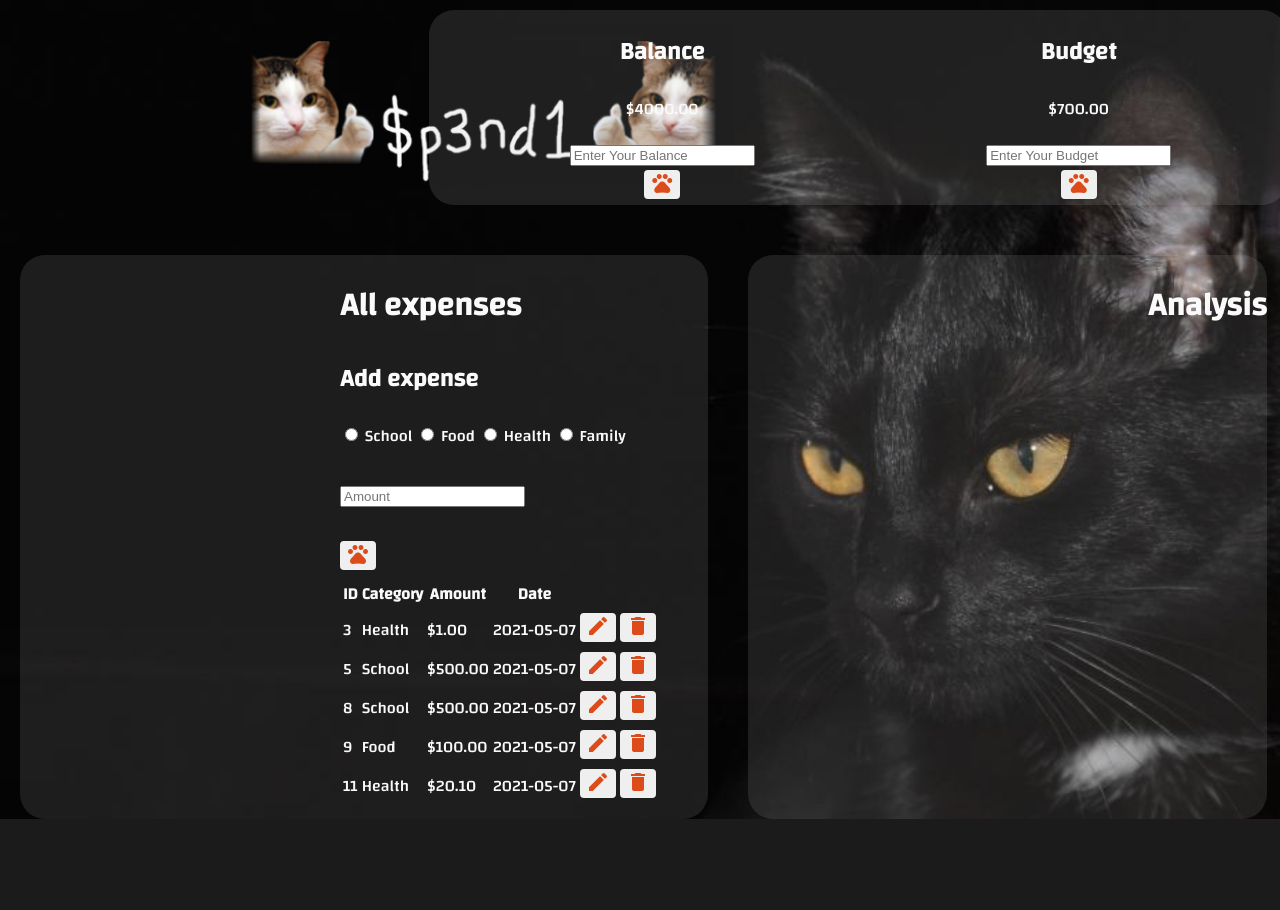
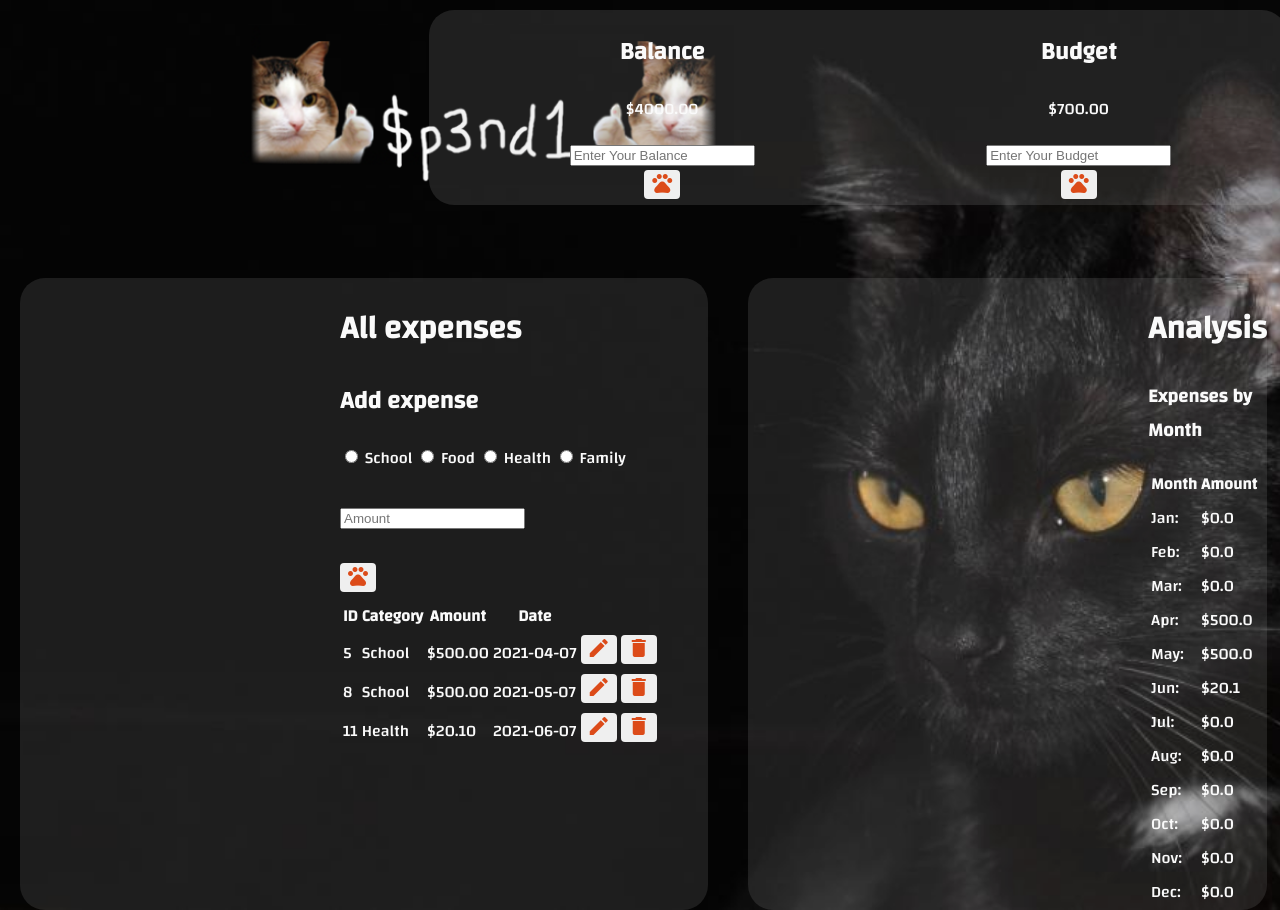
Before and after one commit to kamaljitSB/test-repo, a Flask app: page / in a window 1280 px wide. Before the commit the page ends 819 px from the top, so only its background shows below. Run offline with Flask 2, Linux system fonts and the light colour scheme.

Commit message:
Display expenses by month

```diff
--- a/Models/expense.csv
+++ b/Models/expense.csv
@@ -1,6 +1,4 @@
 ID,Category,Amount,Date
-3,Health,1.00,2021-05-07
-5,School,500.00,2021-05-07
+5,School,500.00,2021-04-07
 8,School,500.00,2021-05-07
-9,Food,100.00,2021-05-07
-11,Health,20.10,2021-05-07
+11,Health,20.10,2021-06-07
--- a/app.py
+++ b/app.py
@@ -7,6 +7,7 @@ from Models.expense_manager import ExpenseManager
 app = Flask(__name__)
 app.secret_key = b'ooo_5#y2L"F4Q9858z\n\xec]/'
 
+# Database filename: csv file for expense and balance/budget
 expense_csv = "Models\expense.csv"
 balance_csv = "data.csv"
 
@@ -49,6 +50,11 @@ def list_all_expenses():
     return {"expenses": EM.get_expenses()}
 
 
+def display_expense_by_month():
+    EM = ExpenseManager()
+    EM.from_csv(expense_csv)
+    return EM.by_month_expense()
+
 
 def delete_expense(ID):
     """ Delete the expense record from the list"""
@@ -59,6 +65,7 @@ def delete_expense(ID):
     EM.del_expense(ID)
     EM.override_to_csv(expense_csv)
 
+
 def update_expense(ID, category, amount, date):
     EM = ExpenseManager()
     EM.from_csv(expense_csv)
@@ -68,11 +75,20 @@ def update_expense(ID, category, amount, date):
     EM.override_to_csv(expense_csv)
 
 
+##################################################################
+### Routes from here ###
+
+@app.route('/')
+def index():
+    return render_template("main.html", expenses=list_all_expenses(), balanceBudget=from_csv(balance_csv), byMonth=display_expense_by_month())
+
+
 @app.route("/delete/<int:ID>")
 def delete(ID):
     delete_expense(ID)
     flash(f'Expense #{ID} has been deleted!')
     return redirect(url_for("index"))
+
 
 @app.route("/update/<int:ID>")
 def edit(ID):
@@ -86,6 +102,7 @@ def edit(ID):
     category=category.lower()
 
     return render_template("update.html", ID=ID,category=category, amount=amount, date=date)
+
 
 @app.route("/update/<int:ID>", methods=['POST'])
 def update(ID):
@@ -101,12 +118,6 @@ def update(ID):
     update_expense(ID, category, amount, date)
     flash(f'Expense #{ID} has been updated!')
     return redirect(url_for("index"))
-
-
-
-@app.route('/')
-def index():
-    return render_template("main.html", expenses=list_all_expenses(), balanceBudget=from_csv(balance_csv))
 
 
 @app.route("/add",  methods=['POST'])
--- a/data.csv
+++ b/data.csv
@@ -8,7 +8,6 @@ balance,budget
 600.00,300.00
 600.00,300.00
 600.00,300.00
-
 -11521.0,300.00
 -11721.0,300.00
 -11742.0,300.00
@@ -22,3 +21,5 @@ balance,budget
 9000,300.00
 9000.00,700
 4000.0,700.00
+4000.00,700.00
+4000.00,700.00
--- a/templates/main.html
+++ b/templates/main.html
@@ -90,6 +90,23 @@
     <div class="right_section">
         <div class="analysisSection">
             <h1>Analysis</h1>
+            <h3> Expenses by Month</h2>
+                <table>
+                    <tr>
+                        <th> Month</th>
+                        <th> Amount </th>
+                    </tr>
+                    {% for (key, value) in byMonth.items() %}
+                    <tr>
+                        <td>{{key}}: </td>
+                        <td>${{value}}</td>
+                    </tr>
+                    {% endfor %}
+                </table>
+
+
+
+
         </div>
     </div>
 </div>
```
